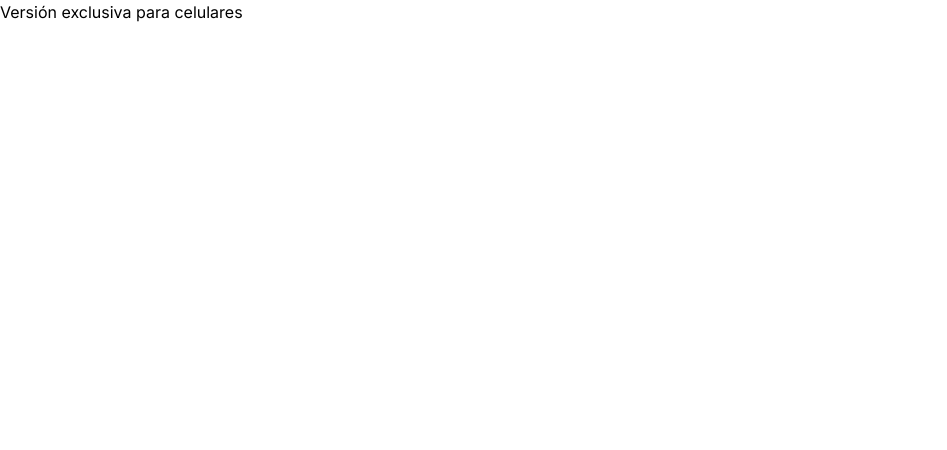
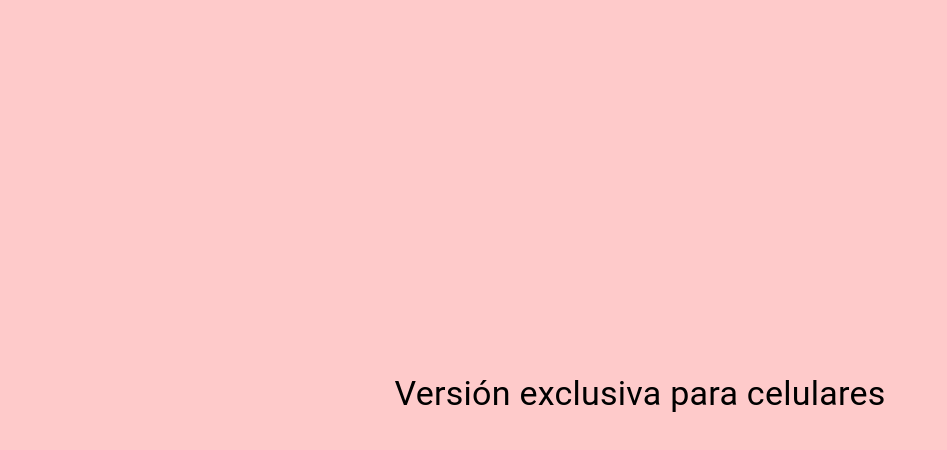
Before and after one commit to RamiroFerradas/Coca-cola-app-challenge, a Next.js app: page / in a window 1280 px wide. Shown: the top 450 px of the page, without its empty margins (0-947 px from the left). Built offline with nearby package versions, Linux system fonts and the light colour scheme.

Commit message:
error deploy fixed

```diff
--- a/app/layoutPages.tsx
+++ b/app/layoutPages.tsx
@@ -1,7 +1,9 @@
 "use client";
+import { Typography } from "@mui/material";
 import { Appbar, Navbar } from "./components";
 import { AuthProvider } from "./context/authClientContext";
 import { useScreen } from "./hooks";
+// import "@fontsource/roboto/300.css";
 
 function LayoutPages({ children }: { children: React.ReactNode }) {
   const { mobileScreen } = useScreen();
@@ -16,7 +18,11 @@ function LayoutPages({ children }: { children: React.ReactNode }) {
             <Appbar />
           </main>
         ) : (
-          <h1>Versión exclusiva para celulares</h1>
+          <div className="h-screen bg-red-200 flex justify-center items-center">
+            <Typography variant="h4" gutterBottom>
+              Versión exclusiva para celulares
+            </Typography>
+          </div>
         )}
       </div>
     </AuthProvider>
```
Also changed, not shown: 1 other file (tests, documents, lock files or other folders).
